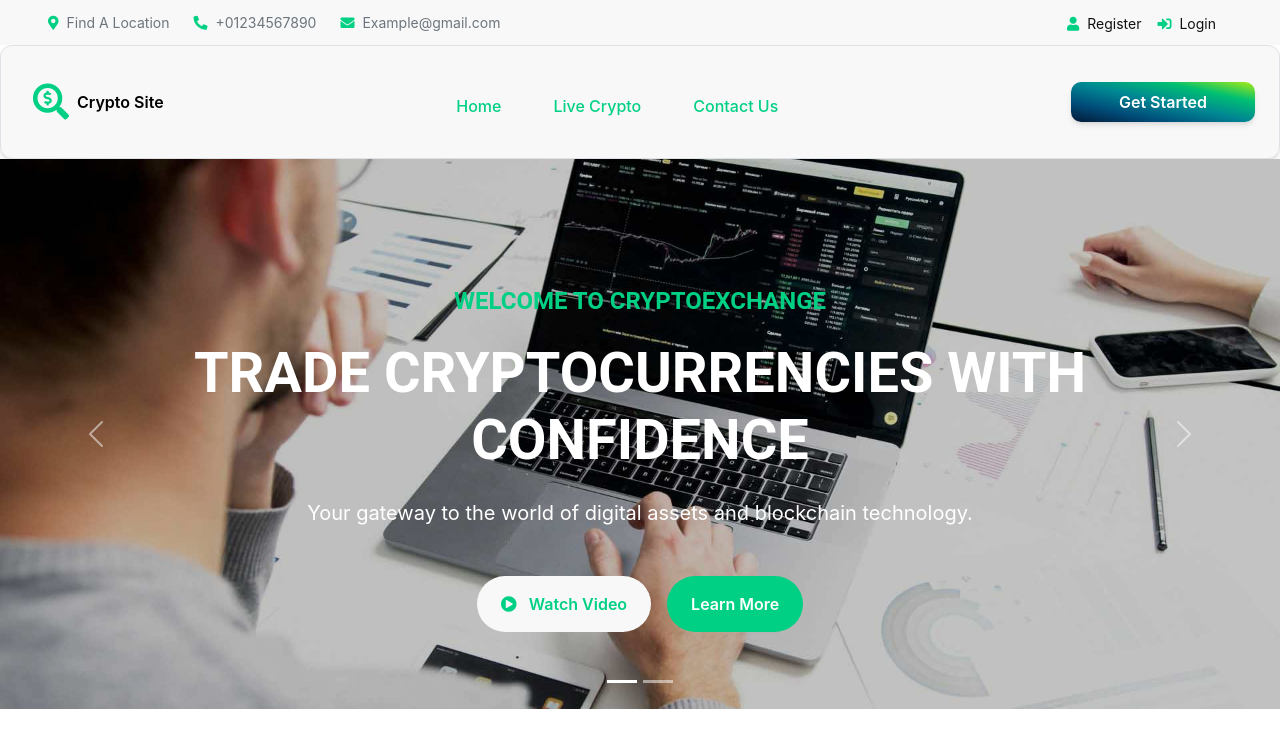
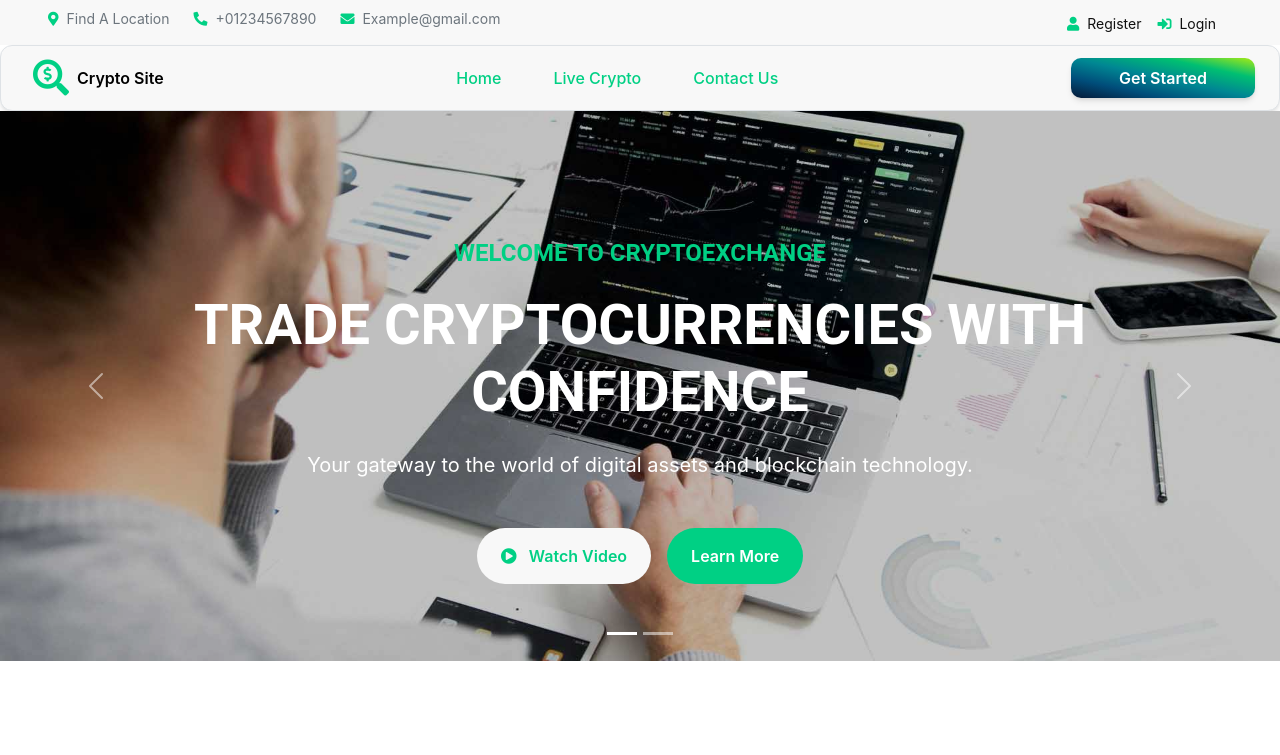
Before and after one commit to GurpreetSarangal/refresh_2, a React (Vite) app in the folder bit-wallet (git-version)/: page / in a window 1280 px wide. Shown: the top 755 px of the page. Built offline with nearby package versions, Linux system fonts and the light colour scheme.

Commit message:
chore: changed the height of navbar and toolbar

```diff
--- a/bit-wallet (git-version)/src/components/navbar/Navbar1.jsx
+++ b/bit-wallet (git-version)/src/components/navbar/Navbar1.jsx
@@ -13,19 +13,19 @@ import { Bars3Icon, XMarkIcon } from "@heroicons/react/24/outline";
 
 function NavList() {
   return (
-    <List className="mb-6 mt-2 p-0 lg:mb-0 lg:mt-0 lg:flex-row lg:p-1 text-black">
+    <List className=" p-0 lg:flex-row lg:p-1 text-black">
       <Typography as="div" variant="body2" className="font-medium">
-        <Link to="/" className="flex items-center gap-2 py-2 pr-4">
+        <Link to="/" className="flex items-center gap-2 py-1 pr-4">
           <ListItem>Home</ListItem>
         </Link>
       </Typography>
       <Typography as="div" variant="body2" className="font-medium">
-        <Link to="/crypto" className="flex items-center gap-2 py-2 pr-4">
+        <Link to="/crypto" className="flex items-center gap-2 py-1 pr-4">
           <ListItem>Live Crypto</ListItem>
         </Link>
       </Typography>
       <Typography as="div" variant="body2" className="font-medium">
-        <Link to="/support" className="flex items-center gap-2 py-2 pr-4">
+        <Link to="/support" className="flex items-center gap-2 py-1 pr-4">
           <ListItem>Contact Us</ListItem>
         </Link>
       </Typography>
@@ -43,10 +43,10 @@ export function Navigationbar() {
   }, []);
 
   return (
-    <Navbar className="w-full px-6 py-3 bg-light backdrop-blur-md" id="navbar">
+    <Navbar className="w-full px-4 py-0 bg-light backdrop-blur-md" id="navbar">
       <div className="flex items-center justify-between text-black">
         {/* Website Name with Icon */}
-        <Typography as="div" variant="h6" className="mr-4 cursor-pointer py-1.5 lg:ml-2 flex items-center gap-2">
+        <Typography as="div" variant="h6" className="mr-4 cursor-pointer  lg:ml-2 flex items-center gap-2">
           <i className="fas fa-search-dollar text-[#00d084] text-4xl"></i>
           Crypto Site
         </Typography>
--- a/bit-wallet (git-version)/src/components/navbar/Toolbar.jsx
+++ b/bit-wallet (git-version)/src/components/navbar/Toolbar.jsx
@@ -4,10 +4,10 @@ import { Link } from "react-router-dom";
 const Topbar = () => {
   return (
     <>
-      <div className="container-fluid topbar bg-light px-5 d-none d-lg-block">
-        <div className="row gx-0 align-items-center">
+      <div className="container-fluid topbar bg-light px-5 d-block d-lg-block">
+        <div className="row gx-0 align-items-center justify-between">
           {/* Left Section */}
-          <div className="col-lg-8 text-center text-lg-start mb-2 mb-lg-0">
+          <div className="col-md-8 text-center text-lg-start mb-2 d-none d-md-block">
             <div className="d-flex flex-wrap">
               <Link to="/location" className="text-muted small me-4">
                 <i className="fas fa-map-marker-alt text-primary me-2"></i>Find A Location
@@ -22,7 +22,7 @@ const Topbar = () => {
           </div>
 
           {/* Right Section */}
-          <div className="col-lg-4 text-center text-lg-end">
+          <div className="col-lg-4 col-md-3  text-center text-lg-end">
             <div className="d-inline-flex align-items-center" style={{ height: "45px" }}>
               <Link to="/signup">
                 <small className="me-3 text-dark">
```
